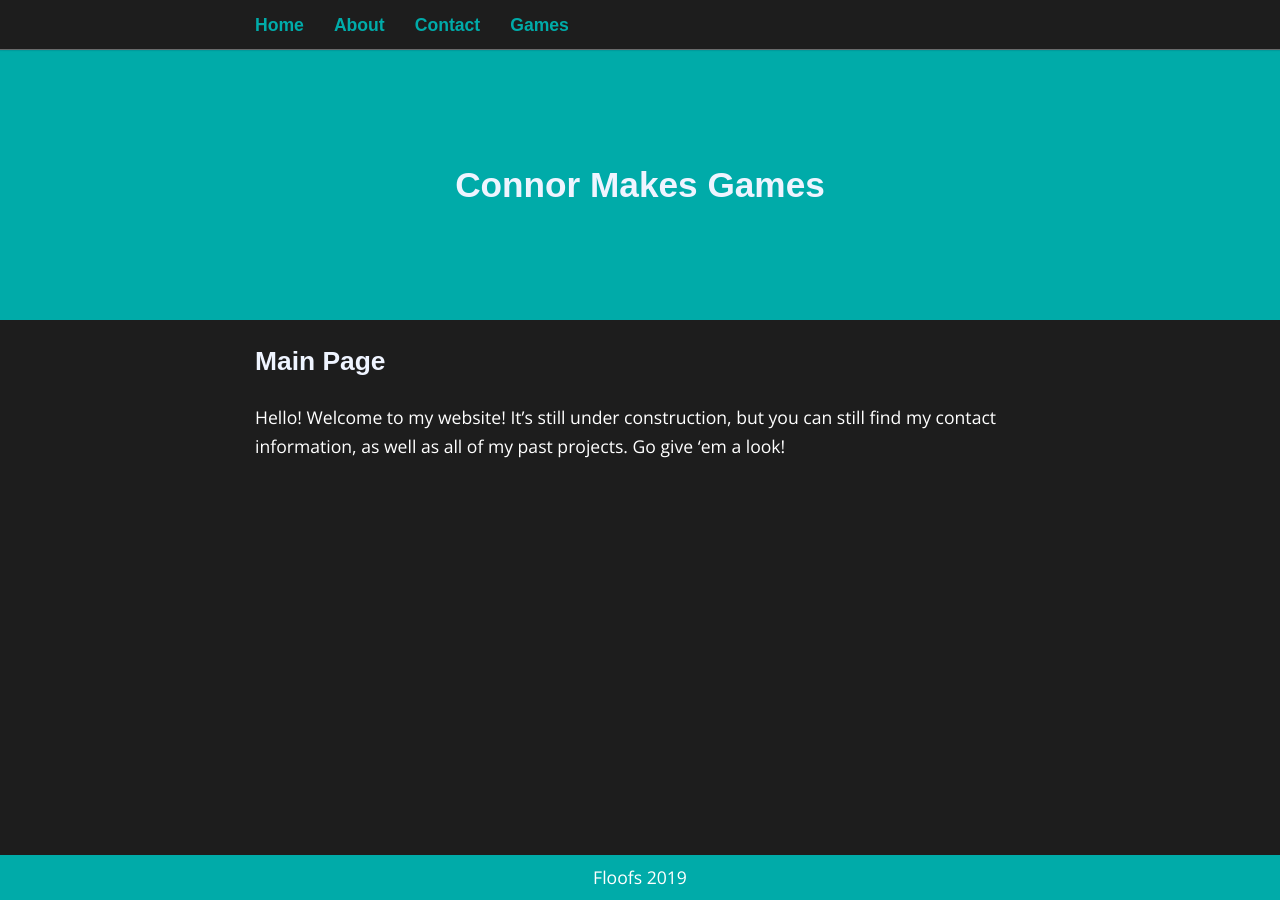
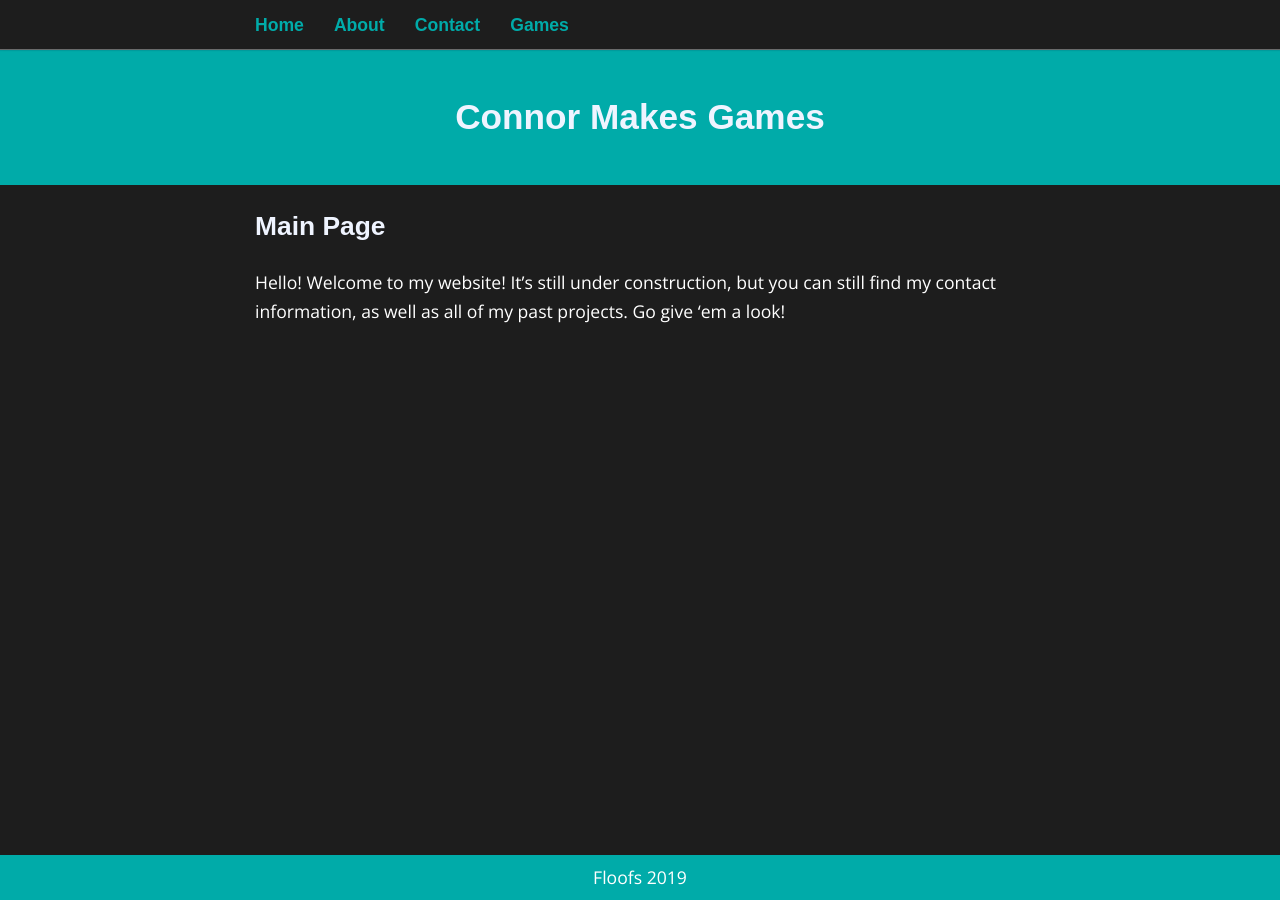
Before and after one commit to Floofs/Floofs.github.io, a Jekyll site: the page built from index.md, in a window 1280 px wide. Built offline with Jekyll 4.4.1, drawn with Linux system fonts in a browser that asks for light colours; some web fonts are replaced.

Commit message:
Update _layout.scss

```diff
--- a/_sass/_layout.scss
+++ b/_sass/_layout.scss
@@ -42,7 +42,7 @@ header {
 	padding: 0px 0px;
 	text-align: center;
 	margin: 50px 0 0;
-	height: 30vh;
+	height: 15vh;
 	display: flex;
 	justify-content: center;
 	align-items: center;
```
